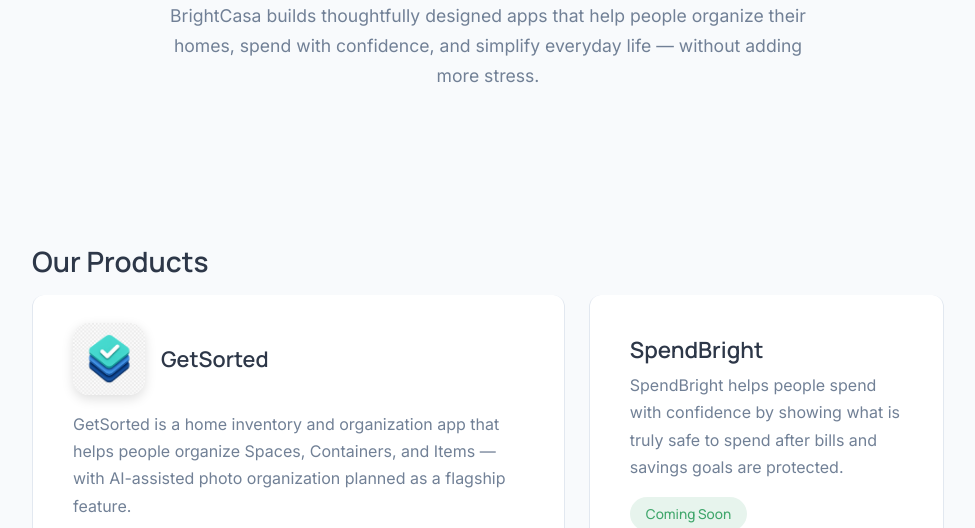
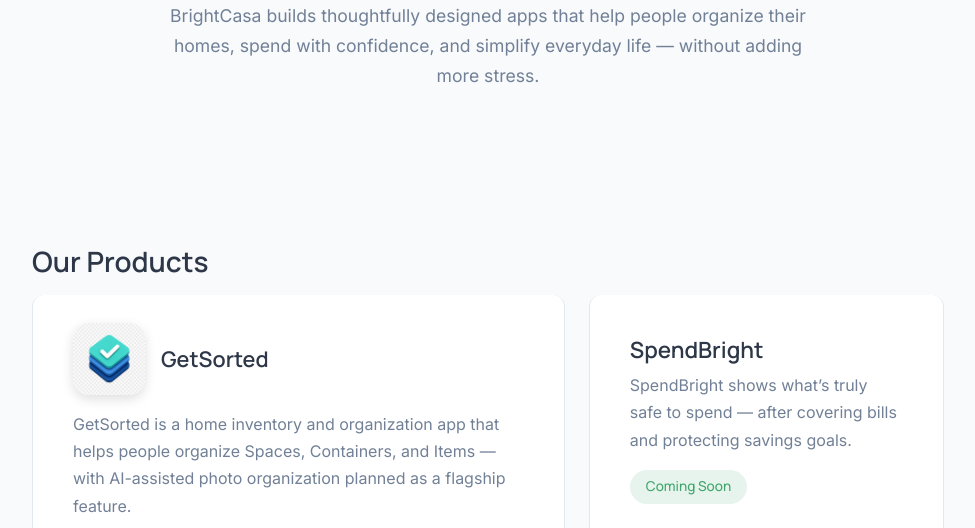
Before and after one commit to maryusabest1966/brightcasa-web, a plain HTML site: page index.html in a window 1280 px wide. Shown: the part 272-800 px from the top of the page, without its empty margins (152-1127 px from the left). Drawn offline with Linux system fonts and the light colour scheme.

Commit message:
SpendBright: update description on homepage

```diff
--- a/index.html
+++ b/index.html
@@ -50,7 +50,7 @@
           </div>
           <div class="product-card product-card--secondary">
             <h3>SpendBright</h3>
-            <p>SpendBright helps people spend with confidence by showing what is truly safe to spend after bills and savings goals are protected.</p>
+            <p>SpendBright shows what&rsquo;s truly safe to spend &mdash; after covering bills and protecting savings goals.</p>
             <span class="badge badge--green">Coming Soon</span>
             <p class="mt-sm"><a href="spendbright.html" class="card-link">Learn more &rarr;</a></p>
           </div>
```
